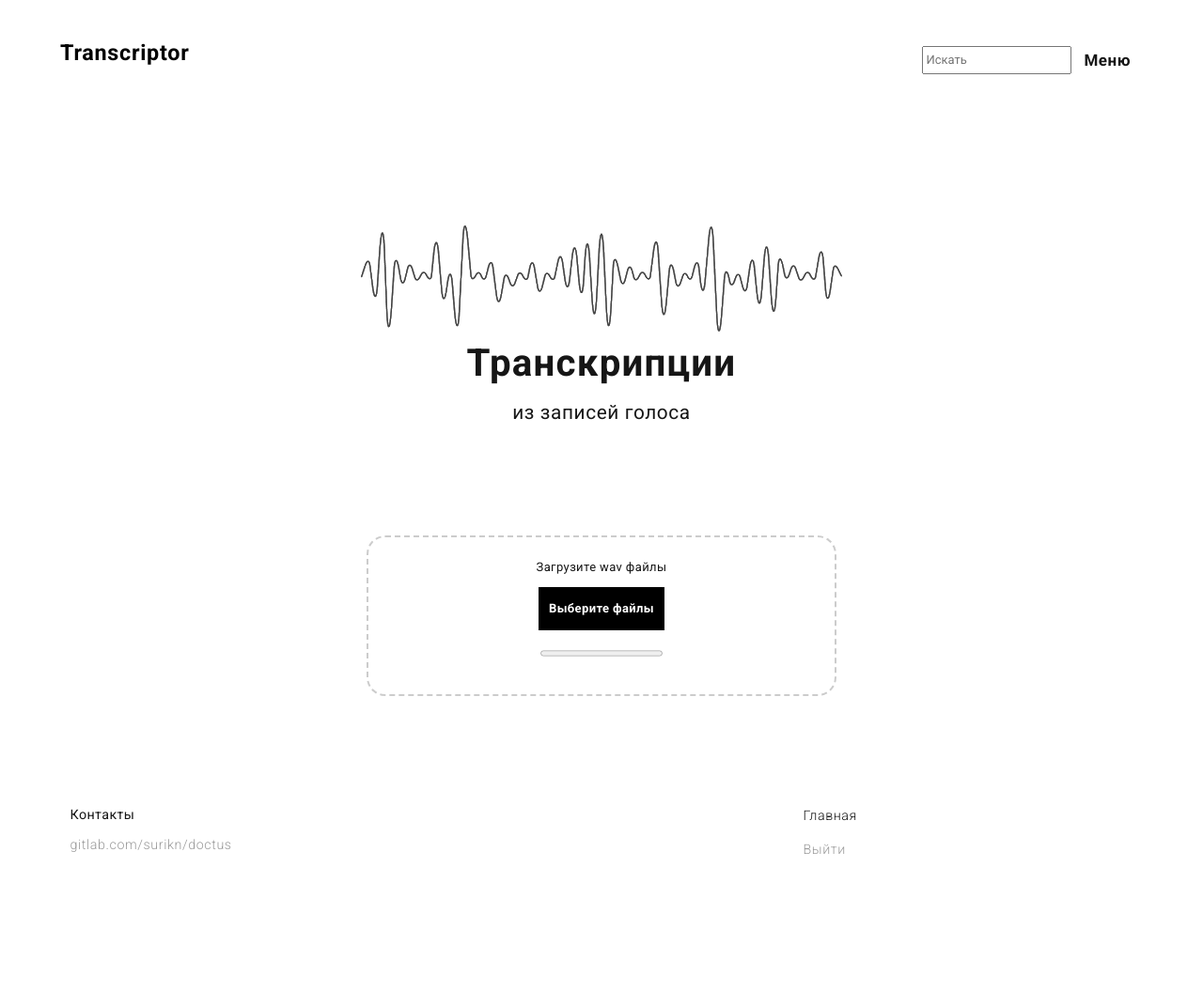
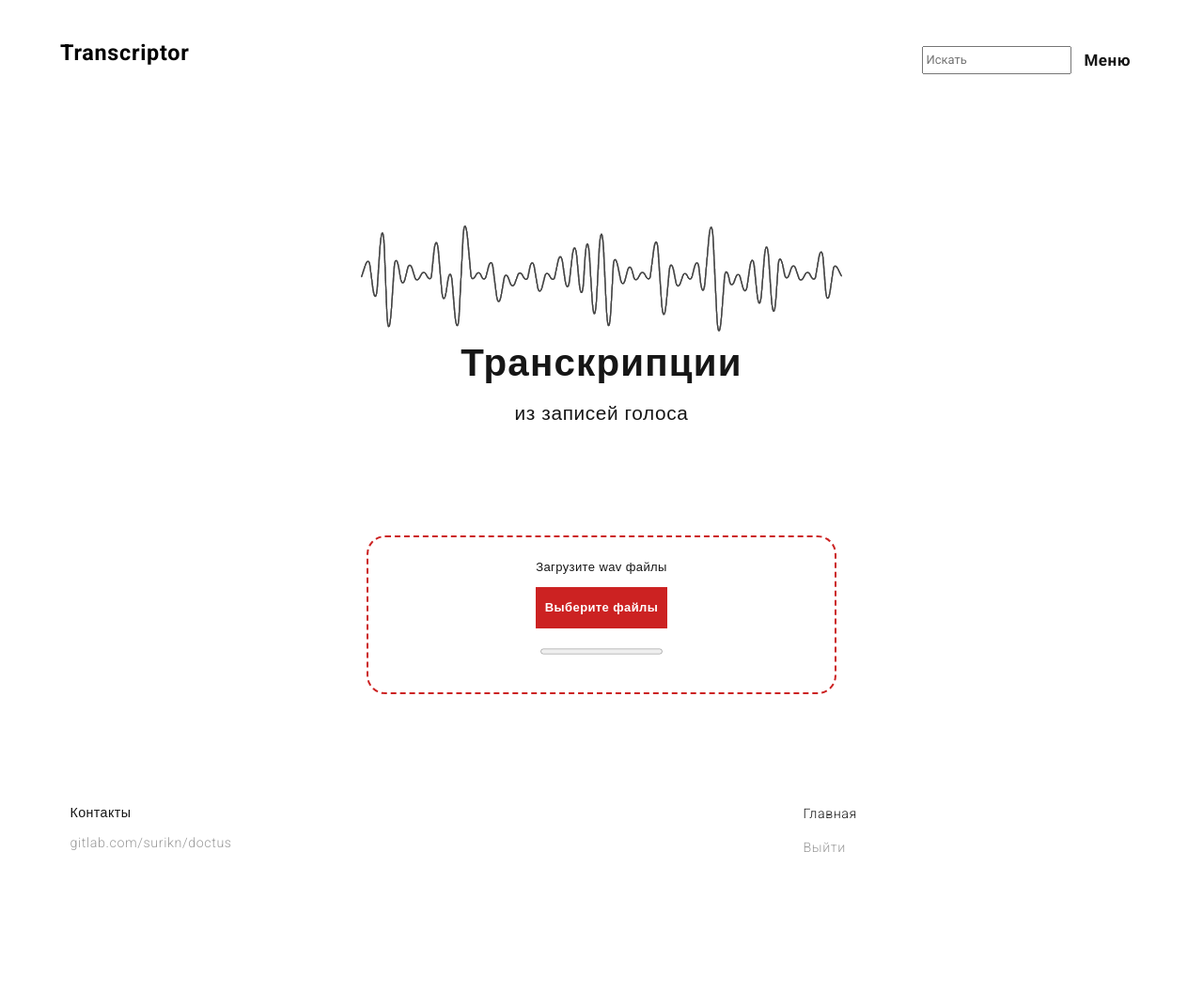
Before and after one commit to Dan1lD/conference_speech2text, a Django app: page / in a window 1280 px wide. Shown: the whole page at 94% size. After the commit the page ends 907 px from the top, so only its background shows below. Run offline with Django 3.2, Linux system fonts and the light colour scheme; data that the repository does not hold is empty; some libraries are stand-ins or nearby versions.

Commit message:
mosru style

```diff
--- a/services/Web/app/dragndrop/search_using_distance.py
+++ b/services/Web/app/dragndrop/search_using_distance.py
@@ -3,8 +3,8 @@ from typing import List
 
 from fuzzywuzzy import process
 
-with open('/app/dragndrop/data.json', 'r') as read_file:
-    data = json.load(read_file)
+# with open('/app/dragndrop/data.json', 'r') as read_file:
+#     data = json.load(read_file)
 
 
 def f(s: str, l: List[str]):
--- a/services/Web/app/dragndrop/static/dragndrop/css/dragndrop.css
+++ b/services/Web/app/dragndrop/static/dragndrop/css/dragndrop.css
@@ -1,6 +1,13 @@
   a {
     color: #369;
   }
+  .works-hero-bg h1, .works-hero-bg h2 {
+    font-family: "PT Serif", sans-serif;
+  }
+  body {
+    font-family: "Golos Text", Arial, Helvetica, sans-serif;
+  }
+
   .note {
     width: 500px;
     margin: 50px auto;
@@ -9,7 +16,7 @@
     text-align: justify;
   }
   #drop-area {
-    border: 2px dashed #ccc;
+    border: 2px dashed #c22;
     border-radius: 20px;
     width: 500px;
     margin: 50px auto;
@@ -21,6 +28,7 @@
     transition: all .5s ease;
     position: relative;
     animation: animatebottom 3s;
+    font-family: "Golos Text", sans-serif;
   }
   #drop-area.highlight {
     border-color: darkblue;
@@ -43,14 +51,13 @@
   .button {
     display: inline-block;
     padding: 10px;
-    background: black;
+    background: #c22;
     cursor: pointer;
-    border: 1px solid black;
     color: white;
     vertical-align: center;
   }
   .button:hover {
-    background: #ddd;
+    background: #b41313;
   }
   #fileElem {
     display: none;
```
